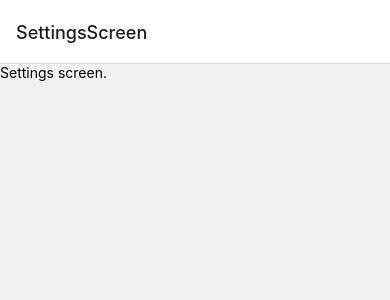
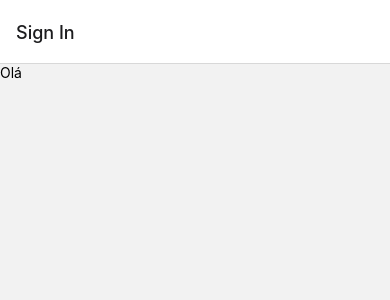
Before and after one commit to guibastack/traffic-lights-app-react-native, a React Native app: screen / in a window 390 px wide. Shown: the top 300 px of the page. Built offline with nearby package versions, Linux system fonts and the light colour scheme.

Commit message:
Adding titles to navigation screens.

```diff
--- a/App.js
+++ b/App.js
@@ -16,13 +16,32 @@ export default () => {
 
     <NavigationContainer>
 
-      <Stack.Navigator initialRouteName="SettingsScreen">
-        <Stack.Screen name="EmailScreen" component={EmailScreen}></Stack.Screen>
-        <Stack.Screen name="AuthTokenScreen" component={AuthTokenScreen}></Stack.Screen>
-        <Stack.Screen name="ChangeNameScreen" component={ChangeNameScreen}></Stack.Screen>
-        <Stack.Screen name="NearbyTrafficLightsScreen" component={NearbyTrafficLightsScreen}></Stack.Screen>
-        <Stack.Screen name="MapTrafficLightsScreen" component={MapTrafficLightsScreen}></Stack.Screen>
-        <Stack.Screen name="SettingsScreen" component={SettingsScreen}></Stack.Screen>
+      <Stack.Navigator initialRouteName="EmailScreen">
+
+        <Stack.Screen name="EmailScreen" component={EmailScreen} options={{
+          title: 'Sign In',
+        }}></Stack.Screen>
+
+        <Stack.Screen name="AuthTokenScreen" component={AuthTokenScreen} options={{
+          title: 'Sign In',
+        }}></Stack.Screen>
+
+        <Stack.Screen name="ChangeNameScreen" component={ChangeNameScreen} options={{
+          title: 'Your name'
+        }}></Stack.Screen>
+
+        <Stack.Screen name="NearbyTrafficLightsScreen" component={NearbyTrafficLightsScreen} options={{
+          title: 'Nearby'
+        }}></Stack.Screen>
+
+        <Stack.Screen name="MapTrafficLightsScreen" component={MapTrafficLightsScreen} options={{
+          title: 'Map'
+        }}></Stack.Screen>
+
+        <Stack.Screen name="SettingsScreen" component={SettingsScreen} options={{
+          title: 'Settings'
+        }}></Stack.Screen>
+
       </Stack.Navigator>
 
     </NavigationContainer>
```
